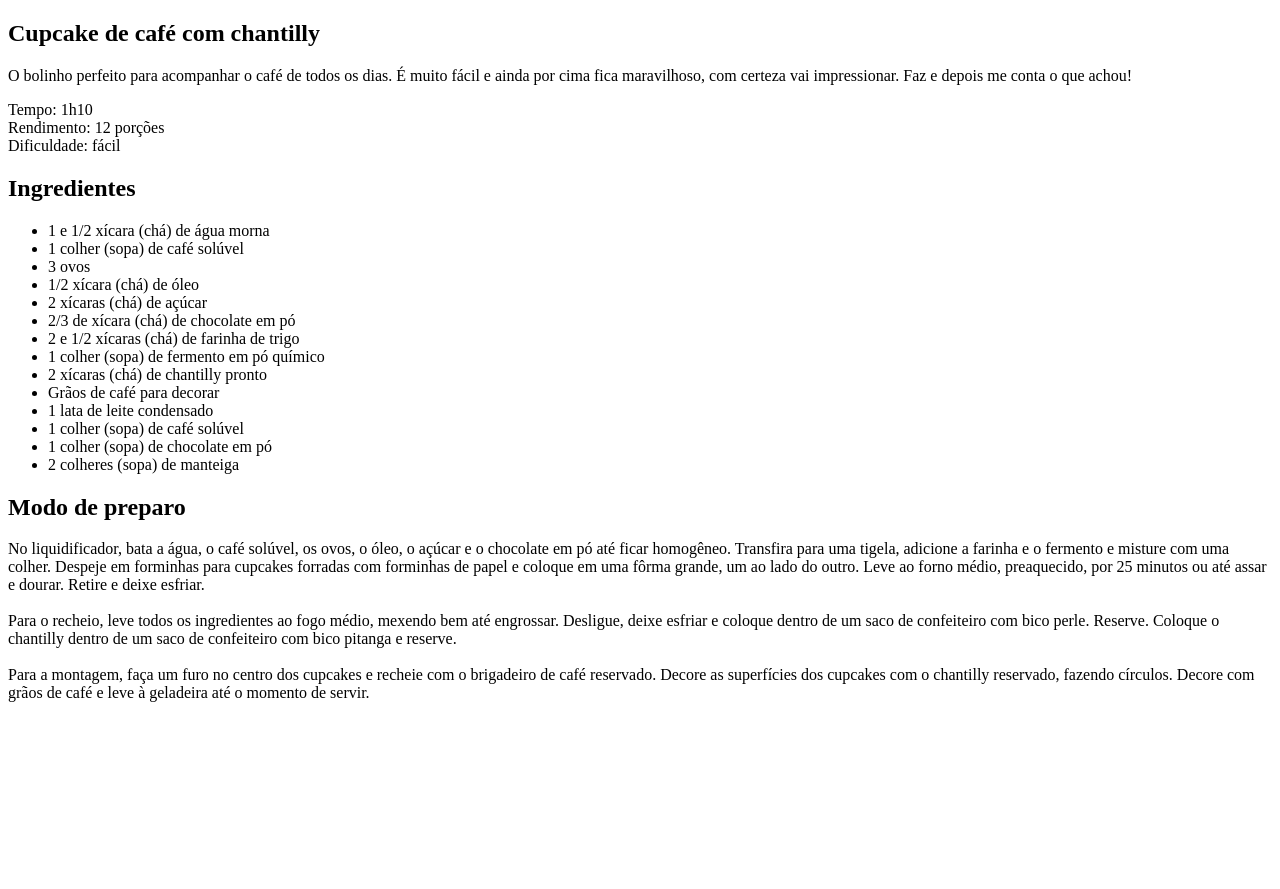
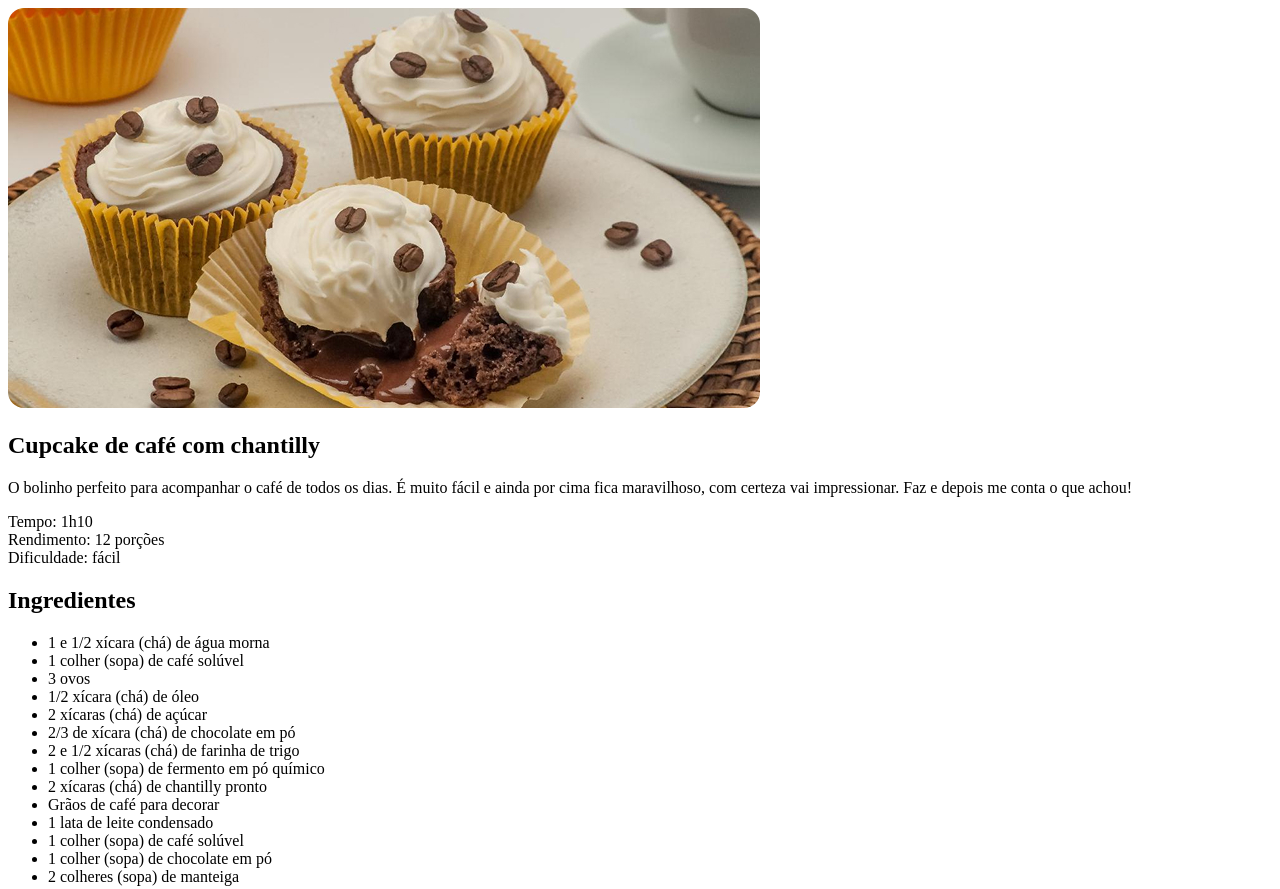
Before and after one commit to Buzetto/pagina-de-receira-rocketseat, a plain HTML site: page index.html in a window 1280 px wide. Shown: the top 889 px of the page. Before the commit the page ends 800 px from the top, so only its background shows below. Drawn offline with Linux system fonts and the light colour scheme.

Commit message:
adicionando imagens e primeiro estilo

```diff
--- a/index.html
+++ b/index.html
@@ -8,6 +8,7 @@
 </head>
 <body>
     <div id="page">
+        <img src="/assets/main-image.jpg" alt="Imagem de um Cupcake com grãos de café e um chantilly">
         <main>
             <section id="about">
                 <h1>Cupcake de café com chantilly</h1>
--- a/style.css
+++ b/style.css
@@ -0,0 +1,3 @@
+img {
+    border-radius: 16px;
+}
```
Also changed, not shown: assets/main-image.jpg (added), 1 other file.
